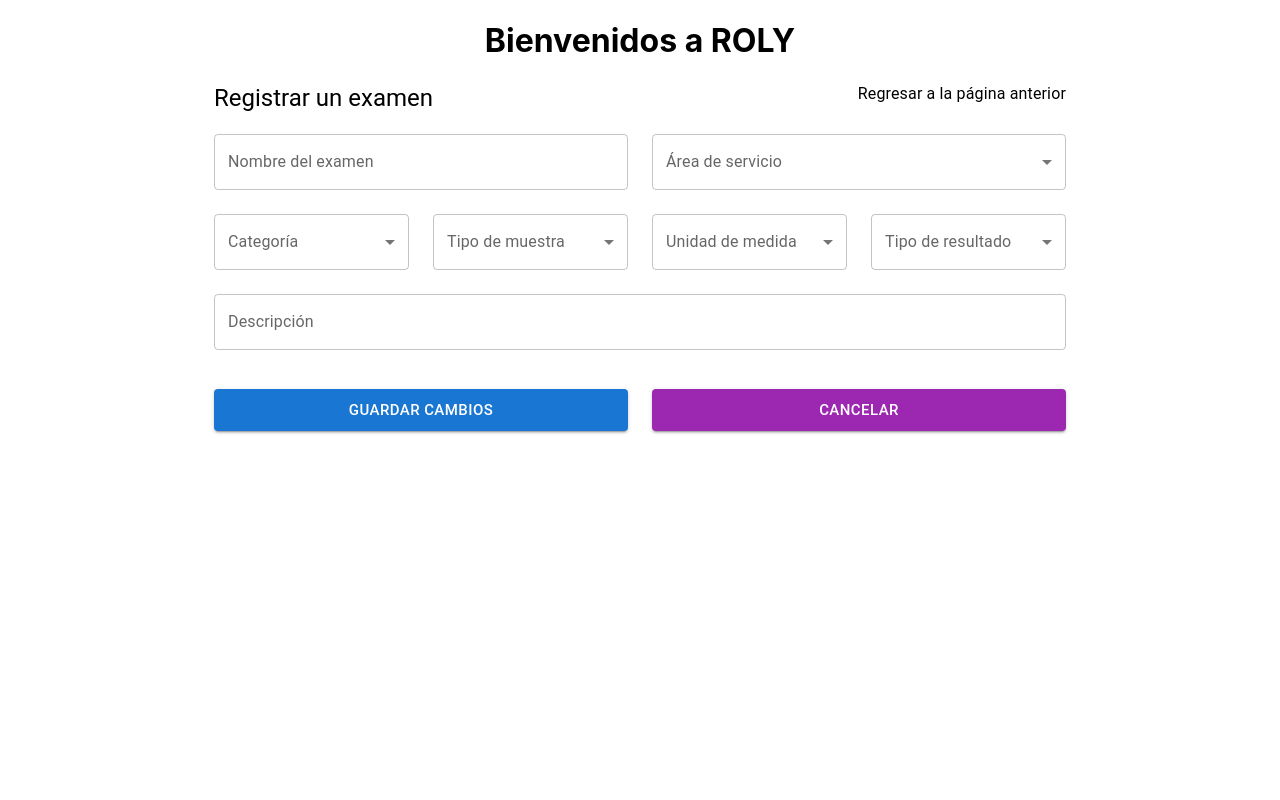
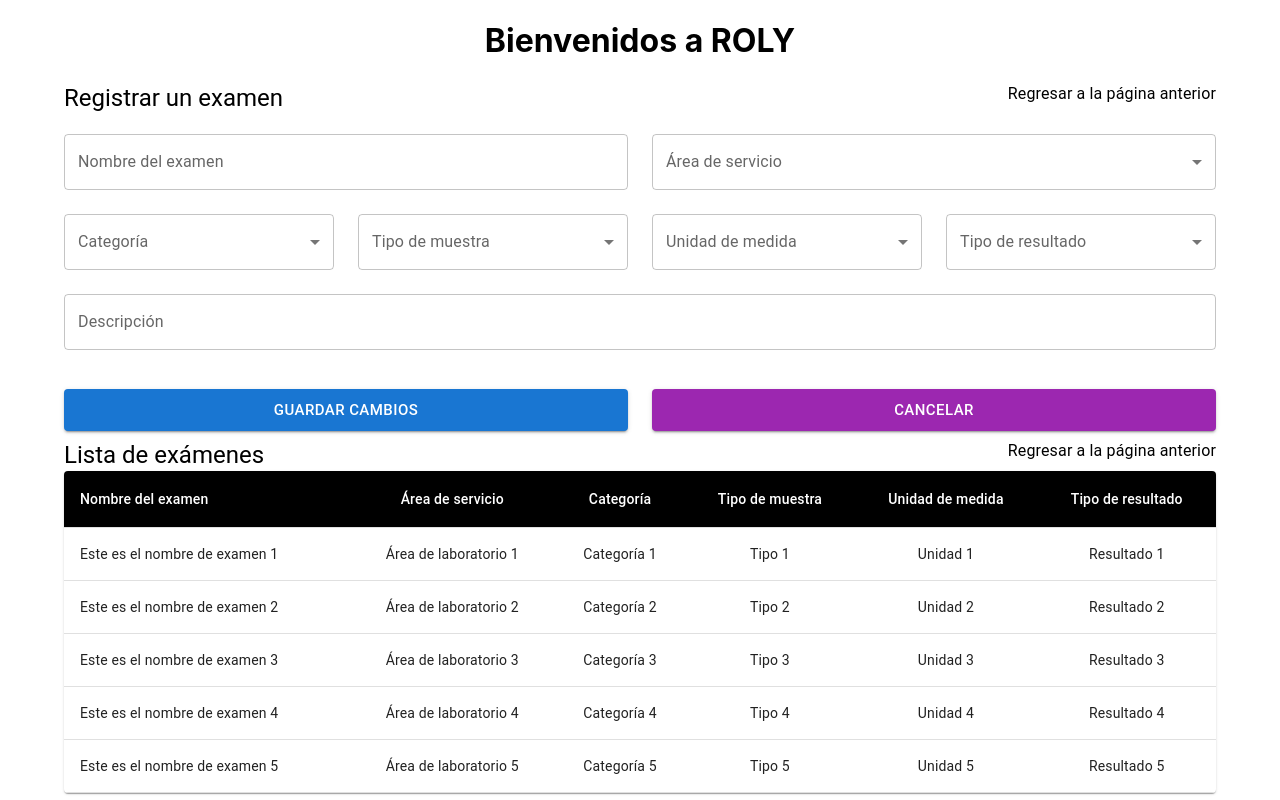
Before and after one commit to frabelle/RolyLab, a React (Create React App) app: page / in a window 1280 px wide. Built offline with nearby package versions, Linux system fonts and the light colour scheme.

Commit message:
creating list component

```diff
--- a/src/App.js
+++ b/src/App.js
@@ -2,12 +2,14 @@ import MuithemeProvider from '@mui/material/styles/ThemeProvider';
 import React from 'react';
 import theme from './components/tools/Theme';
 import RegistrarExamen from './components/exams/Registrar';
+import ListarExamen from './components/exams/Lista'
 
 function App() {
   return (
     <MuithemeProvider theme={theme}>
       <h1 style={{textAlign:"center"}}>Bienvenidos a ROLY</h1>
       <RegistrarExamen />
+      <ListarExamen/>
     </MuithemeProvider>
   );
 }
--- /dev/null
+++ b/src/components/exams/Lista.js
@@ -0,0 +1,91 @@
+import * as React from 'react';
+import styles from '../tools/Styles';
+import { styled } from '@mui/material/styles';
+import Container from '@mui/material/Container';
+import Table from '@mui/material/Table';
+import {Grid, Typography} from '@mui/material/';
+import TableBody from '@mui/material/TableBody';
+import TableCell, { tableCellClasses } from '@mui/material/TableCell';
+import TableContainer from '@mui/material/TableContainer';
+import TableHead from '@mui/material/TableHead';
+import TableRow from '@mui/material/TableRow';
+import Paper from '@mui/material/Paper';
+
+const StyledTableCell = styled(TableCell)(({ theme }) => ({
+  [`&.${tableCellClasses.head}`]: {
+    backgroundColor: theme.palette.common.black,
+    color: theme.palette.common.white,
+  },
+  [`&.${tableCellClasses.body}`]: {
+    fontSize: 14,
+  },
+}));
+
+function createData(name, area, category, type, unit, typeresult) {
+  return { name, area, category, type, unit, typeresult };
+}
+
+const rows = [
+  createData('Este es el nombre de examen 1', 'Área de laboratorio 1', 'Categoría 1', 'Tipo 1', 'Unidad 1', 'Resultado 1'),
+  createData('Este es el nombre de examen 2', 'Área de laboratorio 2', 'Categoría 2', 'Tipo 2', 'Unidad 2', 'Resultado 2'),
+  createData('Este es el nombre de examen 3', 'Área de laboratorio 3', 'Categoría 3', 'Tipo 3', 'Unidad 3', 'Resultado 3'),
+  createData('Este es el nombre de examen 4', 'Área de laboratorio 4', 'Categoría 4', 'Tipo 4', 'Unidad 4', 'Resultado 4'),
+  createData('Este es el nombre de examen 5', 'Área de laboratorio 5', 'Categoría 5', 'Tipo 5', 'Unidad 5', 'Resultado 5'),
+];
+
+const ListarExamen = () =>{
+  return(
+      <Container component="main" maxWidth="lg" justify = "center">
+          <div style={styles.paper}>
+
+          <Grid container spacing={2}>
+
+            <Grid item xs={12} md={6}>
+                <Typography component="h1" variant="h5" style={{textAlign:"left"}}>
+                    Lista de exámenes
+                </Typography>
+            </Grid>
+
+            <Grid item xs={12} md={6}>
+                <Typography component="h6" style={{textAlign:"right"}}>
+                    Regresar a la página anterior
+                </Typography>
+            </Grid>
+
+          </Grid>
+
+          <TableContainer component={Paper}>
+              <Table sx={{ minWidth: 400 }} aria-label="customized table">
+                <TableHead>
+                  <TableRow>
+                    <StyledTableCell >Nombre del examen</StyledTableCell>
+                    <StyledTableCell align="center">Área de servicio</StyledTableCell>
+                    <StyledTableCell align="center">Categoría</StyledTableCell>
+                    <StyledTableCell align="center">Tipo de muestra</StyledTableCell>
+                    <StyledTableCell align="center">Unidad de medida</StyledTableCell>
+                    <StyledTableCell align="center">Tipo de resultado</StyledTableCell>
+                  </TableRow>
+                </TableHead>
+                <TableBody>
+                  {rows.map((row) => (
+                    <TableRow key={row.name}>
+                      <TableCell component="th" scope="row">
+                        {row.name}
+                      </TableCell>
+                      <TableCell align="center">{row.area}</TableCell>
+                      <TableCell align="center">{row.category}</TableCell>
+                      <TableCell align="center">{row.type}</TableCell>
+                      <TableCell align="center">{row.unit}</TableCell>
+                      <TableCell align="center">{row.typeresult}</TableCell>
+                    </TableRow>
+                  ))}
+                </TableBody>
+              </Table>
+            </TableContainer>
+
+        </div>
+      </Container>
+  )
+}
+
+export default ListarExamen;
--- a/src/components/exams/Registrar.js
+++ b/src/components/exams/Registrar.js
@@ -4,7 +4,7 @@ import styles from '../tools/Styles';
 
 const RegistrarExamen = () =>{
     return(
-        <Container component="main" maxWidth="md" justify = "center">
+        <Container component="main" maxWidth="lg" justify = "center">
             <div style={styles.paper}>
 
                 <Grid container spacing={2}>
```
